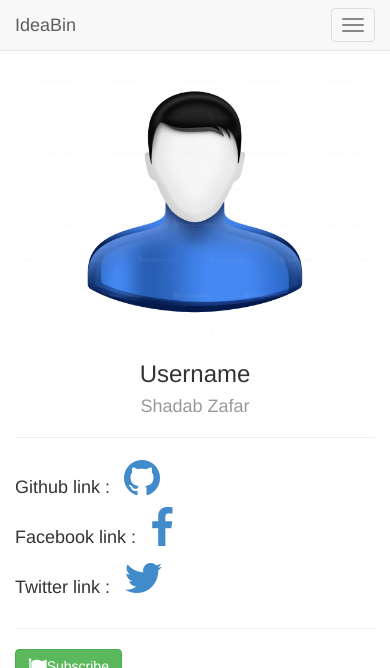
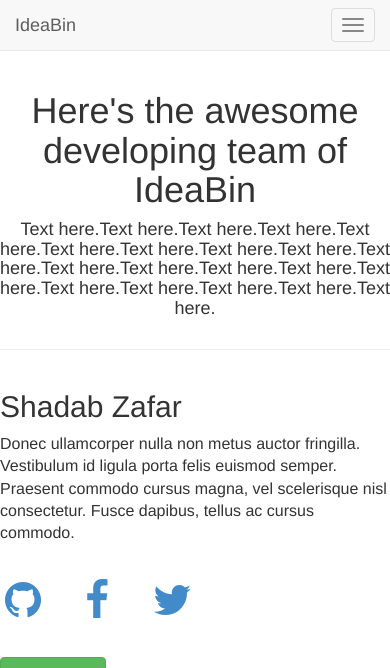
Before and after one commit to prerit2010/web-frontend, a Flask app: page / in a window 390 px wide; the page is wider, and only the part inside the window is pictured. Shown: the top 668 px of that part. Run offline with Flask 2, Linux system fonts and the light colour scheme; style sheets or scripts are compiled from the project's sources; parts of the project's set-up code (start-up, migrations or seed data) failed here and were passed over; some libraries are stand-ins or nearby versions.

Commit message:
Added about_us template

```diff
--- a/frontend/templates/about_us.html
+++ b/frontend/templates/about_us.html
@@ -1,107 +1,80 @@
 {% extends 'base.html' %}
 {% block content %}
-<HTML>
-<HEAD>
-
-</HEAD>
-<body>
+<div class="container">
 
 
-  <div class="jumbotron masthead" style="background-image: url({{ url_for('static', filename='img/cubes.jpg') }}); background-size: 100%;">
-    <div class= "container">
 <div class="row">
-        <div class="col-md-6" >
-         <h1 style="font-family : forte; color : white ;">IdeaBin</h1>
-         <p style="color : white">Got an Idea ? Text here.Text here.Text here.Text here.Text here.Text here.Text here.Text here.Text here.</p>
-         <button type="button" class="btn btn-primary btn-lg">Post an Idea</button>
-
-        </div>
-        <div class = "col-md-6">
-          <form role="form" class = "form-group">
-            <!-- <div class="form-group col-xs-8 pull-right">
-              <input type="text" class="form-control input-lg" id="username" placeholder="Pick a username">
-            </div>
-
-            <div class="form-group col-xs-8 pull-right">
-             <input type="email" class="form-control input-lg" id="email" placeholder="Your Email">
-            </div>
-
-            <div class="form-group col-xs-8 pull-right">
-              <input type="password" class="form-control input-lg" id="password" placeholder="Create a password">
-            </div>
-
-            <div class="form-group col-xs-8 pull-right">
-              <button type="submit" class="btn btn-success btn-lg btn-block">Sign up</button>
-            </div> -->
-          </form>
-        </div>
-      </div>
-    </div>
-  </div>
-  <div class="container">
-      <!-- Example row of columns -->
-      <div class="row">
-        <div class="col-md-2">
-       </div>
-        <div class="col-md-8">
+    <div class="top-buffer">
           <div class="row text-center">
-          <h1>The idea behind IdeaBin</h1>
+          <h1>Here's the awesome developing team of IdeaBin</h1>
           <h4>Text here.Text here.Text here.Text here.Text here.Text here.Text here.Text here.Text here.Text here.Text here.Text here.Text here.Text here.Text here.Text here.Text here.Text here.Text here.Text here.</h4>
           </div>
     </div>
-        <div class="col-md-2">
-       </div>
 
 
-        <div class="col-md-5 top-buffer">
-          <div class="row text-center">
+    <hr class="featurette-divider top-buffer">
 
-          <i class="fa fa-briefcase fa-4x"></i>
+  <div class="row featurette top-buffer">
+        <div class="col-md-7 top-buffer">
+          <h2 class="featurette-heading">Shadab Zafar </h2>
+          <p class="lead">Donec ullamcorper nulla non metus auctor fringilla. Vestibulum id ligula porta felis euismod semper. Praesent commodo cursus magna, vel scelerisque nisl consectetur. Fusce dapibus, tellus ac cursus commodo.</p>
+
+          <ul class="list-inline" style="margin: 35px 0;">
+            <li><a href="#"><i class="fa fa-github fa-3x"></i></a></li>
+            <li style="margin: 0 30px;"><a href="#"><i class="fa fa-facebook fa-3x"></i></a></li>
+            <li><a href="#"><i class="fa fa-twitter fa-3x"></i></a></li>
+
+          </ul>
+
+          <a class="btn btn-success" href="#"><i class="fa fa-flag"></i>       Subscribe</a>
+
         </div>
-          <div class="row text-center">
-          <p>Donec id elit non mi porta gravida at eget metus. Fusce dapibus, tellus ac cursus commodo, tortor mauris condimentum nibh, ut fermentum massa justo sit amet risus. Etiam porta sem malesuada magna mollis euismod. Donec sed odio dui. </p>
-          <p><a class="btn btn-default" href="#" role="button">View details &raquo;</a></p>
-          </div>
-       </div>
-       <div class="col-md-2">
-       </div>
-        <div class="col-md-5 top-buffer">
-          <div class="row text-center">
-
-          <i class="fa fa-briefcase fa-4x"></i>
-          </div>
-          <div class="row text-center">
-          <p>Donec id elit non mi porta gravida at eget metus. Fusce dapibus, tellus ac cursus commodo, tortor mauris condimentum nibh, ut fermentum massa justo sit amet risus. Etiam porta sem malesuada magna mollis euismod. Donec sed odio dui. </p>
-          <p><a class="btn btn-default" href="#" role="button">View details &raquo;</a></p>
+        <div class="col-md-5">
+          <img class="featurette-image img-responsive" src="https://avatars1.githubusercontent.com/u/1449512?v=2&s=400" alt="Generic placeholder image">
         </div>
       </div>
 
-        <div class="col-md-5 top-buffer">
-          <div class="row text-center">
+      <hr class="featurette-divider top-buffer">
 
-          <i class="fa fa-briefcase fa-4x"></i>
+      <div class="row featurette">
+        <div class="col-md-5">
+          <img class="featurette-image img-responsive" src="https://avatars2.githubusercontent.com/u/2520893?v=2&s=400" >
         </div>
-          <div class="row text-center">
-          <p>Donec id elit non mi porta gravida at eget metus. Fusce dapibus, tellus ac cursus commodo, tortor mauris condimentum nibh, ut fermentum massa justo sit amet risus. Etiam porta sem malesuada magna mollis euismod. Donec sed odio dui. </p>
-          <p><a class="btn btn-default" href="#" role="button">View details &raquo;</a></p>
-          </div>
-        </div>
-        <div class="col-md-2">
-        </div>
-        <div class="col-md-5 top-buffer">
-          <div class="row text-center">
+        <div class="col-md-7 top-buffer">
+          <h2 class="featurette-heading">Shivam Rana </h2>
+          <p class="lead">Donec ullamcorper nulla non metus auctor fringilla. Vestibulum id ligula porta felis euismod semper. Praesent commodo cursus magna, vel scelerisque nisl consectetur. Fusce dapibus, tellus ac cursus commodo.</p>
 
-          <i class="fa fa-briefcase fa-4x"></i>
-          </div>
-          <div class="row text-center">
-          <p>Donec id elit non mi porta gravida at eget metus. Fusce dapibus, tellus ac cursus commodo, tortor mauris condimentum nibh, ut fermentum massa justo sit amet risus. Etiam porta sem malesuada magna mollis euismod. Donec sed odio dui. </p>
-          <p><a class="btn btn-default" href="#" role="button">View details &raquo;</a></p>
-          </div>
+          <ul class="list-inline" style="margin: 35px 0;">
+            <li><a href="#"><i class="fa fa-github fa-3x"></i></a></li>
+            <li style="margin: 0 30px;"><a href="#"><i class="fa fa-facebook fa-3x"></i></a></li>
+            <li><a href="#"><i class="fa fa-twitter fa-3x"></i></a></li>
+          </ul>
+          <a class="btn btn-success" href="#"><i class="fa fa-flag"></i>       Subscribe</a>
         </div>
       </div>
 
-</body>
-</HTML>
+      <hr class="featurette-divider top-buffer">
 
+      <div class="row featurette">
+        <div class="col-md-7 top-buffer">
+          <h2 class="featurette-heading">Prerit Garg </h2>
+          <p class="lead">Donec ullamcorper nulla non metus auctor fringilla. Vestibulum id ligula porta felis euismod semper. Praesent commodo cursus magna, vel scelerisque nisl consectetur. Fusce dapibus, tellus ac cursus commodo.</p>
+
+          <ul class="list-inline" style="margin: 35px 0;">
+            <li><a href="#"><i class="fa fa-github fa-3x"></i></a></li>
+            <li style="margin: 0 30px;"><a href="#"><i class="fa fa-facebook fa-3x"></i></a></li>
+            <li><a href="#"><i class="fa fa-twitter fa-3x"></i></a></li>
+          </ul>
+          <a class="btn btn-success" href="#"><i class="fa fa-flag"></i>       Subscribe</a>
+
+        </div>
+        <div class="col-md-5">
+          <img class="featurette-image img-responsive" src="https://avatars3.githubusercontent.com/u/5612204?v=2&s=400" alt="Generic placeholder image">
+        </div>
+      </div>
+
+      <hr class="featurette-divider top-buffer">
+  </div>
+</div>
 
 {% endblock %}
--- a/frontend/views/__init__.py
+++ b/frontend/views/__init__.py
@@ -7,4 +7,4 @@
 
 @index_bp.route('/')
 def show_index():
-    return render_template('user_view.html')
+    return render_template('about_us.html')
```
Lines whose indentation alone changed are shown as unchanged.
